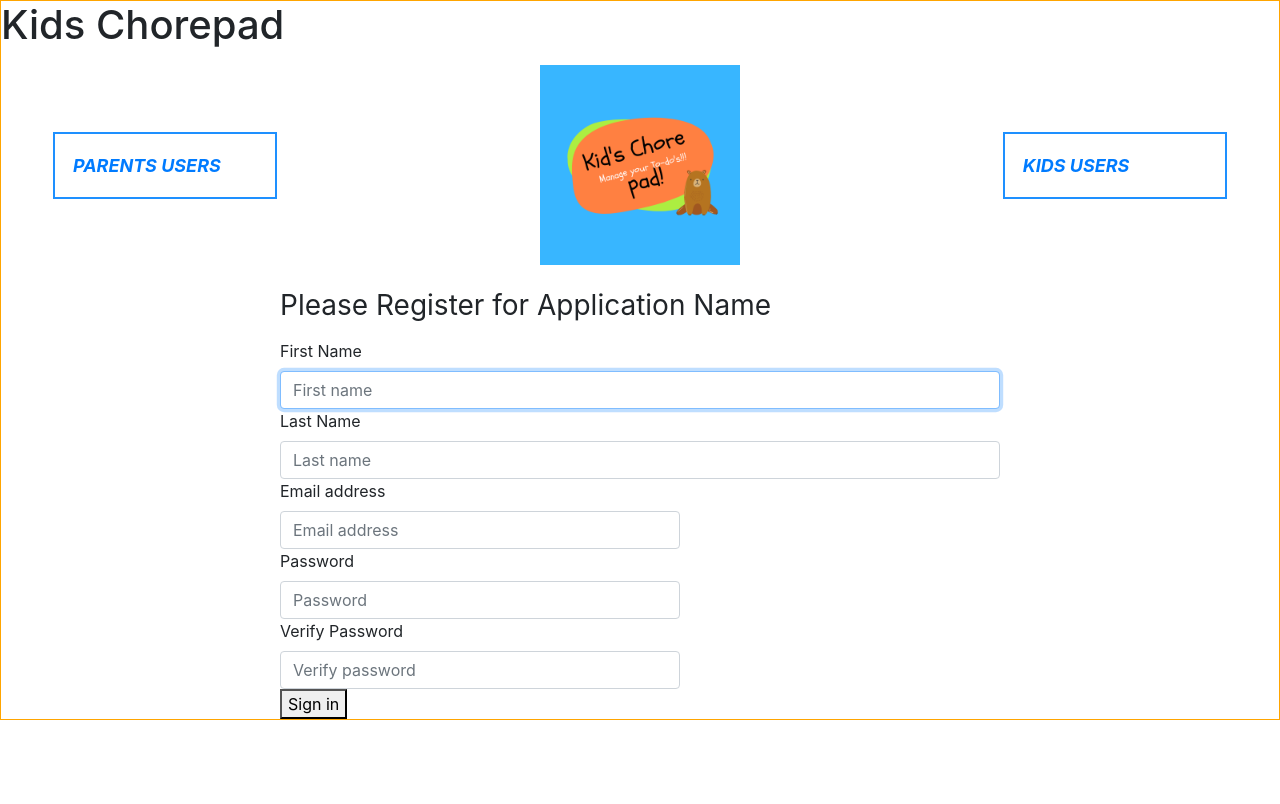
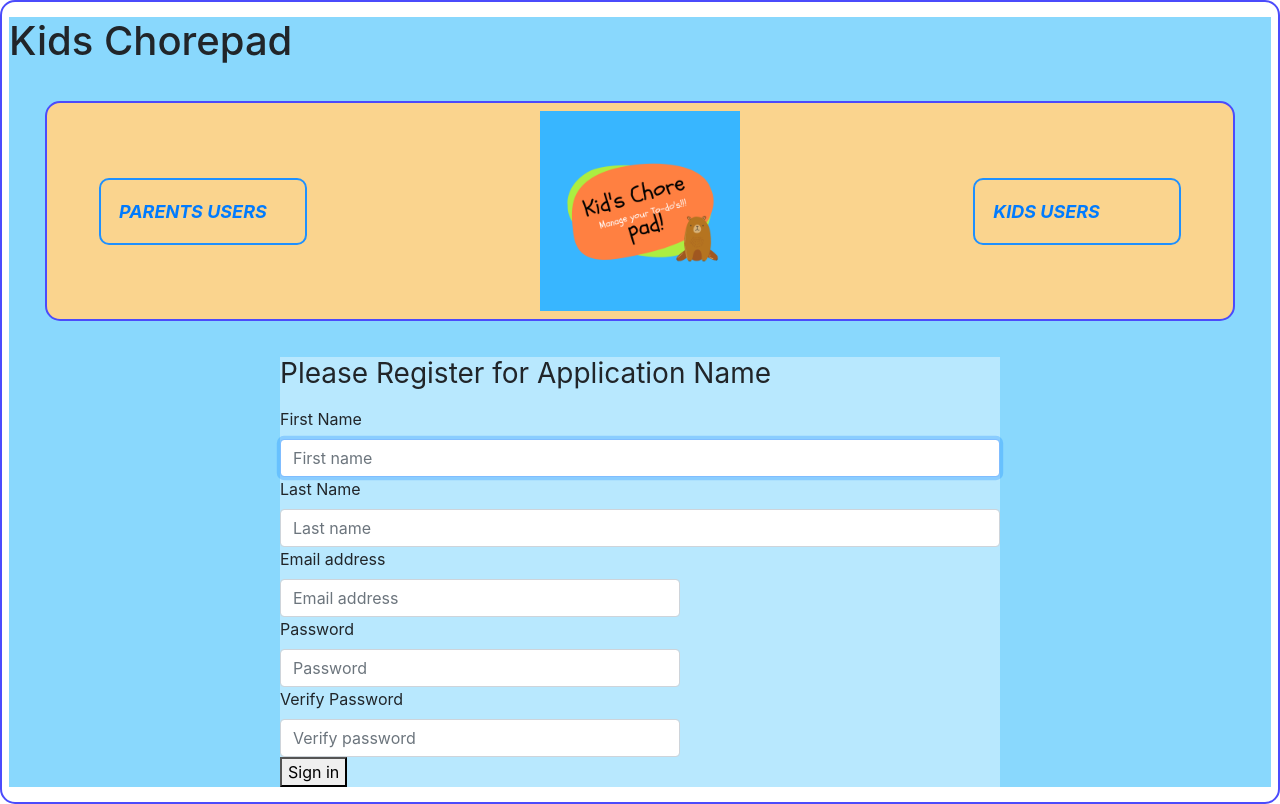
Before and after one commit to Suganya-dev/Frontend-CAPSTONE, a React (Create React App) app: page /register in a window 1280 px wide. Built offline with nearby package versions, Linux system fonts and the light colour scheme; sample sign-in values are in the browser's storage.

Commit message:
Added some styling stuffs

```diff
--- a/src/Activities/Activity.css
+++ b/src/Activities/Activity.css
@@ -11,7 +11,8 @@
       margin: 1em;
       padding: 1em;
       font-style: italic;
-      border: 1px solid goldenrod;
+      border: 1px solid dodgerblue;
+      border-radius: 10px 10px;
       background-color: rgb(9, 126, 165)210, 228)
   }
 
@@ -26,7 +27,7 @@
   }
 
   .activity{
-    background: rgb(122, 229, 236);
+    background: rgb(250, 212, 142)
   }
 
   .button{
--- a/src/App.css
+++ b/src/App.css
@@ -1,5 +1,6 @@
 .App {
   text-align: center;
+  background-color: yellow;
 }
 
 /* .App-logo {
--- a/src/KidsDashBoard/Kids.css
+++ b/src/KidsDashBoard/Kids.css
@@ -2,15 +2,16 @@
     display: flex;
     flex-wrap: wrap;
     justify-content: space-between;
-    border: 1px solid orange;
-    /* background-color: rgb(9, 126, 165) */
-  }
+    border: 1px solid dodgerblue;
+    border-radius: 15px 15px;
+    background: rgb(250, 212, 142)
+}
 
   .kid{
       flex-basis: 28%;
       margin: 1em;
       padding: 1em;
       font-size: large;
-      border: 1px solid goldenrod;
-      background-color: rgb(9, 126, 165)
-  }
+      border: 1px solid dodgerblue;
+      background: rgb(250, 212, 142)
+     }
--- a/src/KidsDashBoard/KidsDashBoard.js
+++ b/src/KidsDashBoard/KidsDashBoard.js
@@ -20,6 +20,7 @@ export const KidsDashBoard = () =>{
 
     return(
         <>
+
         <h2>Welcome to KidsChorePad </h2>
         {
          kids.map(K => {
--- a/src/Nav/NavBar.css
+++ b/src/Nav/NavBar.css
@@ -5,7 +5,11 @@
     font-size:large;
     font-weight: bold;
     font-style: italic;
-
+    border: 2px solid rgb(75, 75, 252);
+    border-radius: 15px 15px;
+    margin: 2em;
+    padding: 2em;
+    background: rgb(250, 212, 142)
    }
 
 .navbar__item {
@@ -14,6 +18,7 @@
     margin: 2em;
     padding: 1em;
     border: 2px solid dodgerblue;
+    border-radius: 10px 10px;
     font-style: italic;
 }
 
--- a/src/index.css
+++ b/src/index.css
@@ -1,14 +1,21 @@
 body {
-  margin: 0;
+  margin: 30% 30%;
   font-family: -apple-system, BlinkMacSystemFont, 'Segoe UI', 'Roboto', 'Oxygen',
     'Ubuntu', 'Cantarell', 'Fira Sans', 'Droid Sans', 'Helvetica Neue',
     sans-serif;
   -webkit-font-smoothing: antialiased;
   -moz-osx-font-smoothing: grayscale;
-  border: 1px solid orange;
-}
+  border: 2px solid rgb(75, 75, 252);
+  border-radius: 15px 15px;
+  margin: 10% 25%;
+  padding: 15px 7px;
+ }
 
 code {
   font-family: source-code-pro, Menlo, Monaco, Consolas, 'Courier New',
     monospace;
+    background: rgb(243, 199, 6);
 }
+#root{
+  background-color: rgb(137, 216, 253);
+}
--- a/src/parents/Parent.css
+++ b/src/parents/Parent.css
@@ -5,6 +5,7 @@
     padding: 1em;
     justify-content: space-between;
     border: 1px solid dodgerblue;
+    border-radius: 10px 10px;
     background: rgb(250, 212, 142)
   }
 
@@ -22,7 +23,7 @@
       margin: 1em;
       padding: 1em;
       justify-content: space-between;
-      font-size:large;
+      font-size:x-large;
       font-weight: bold;
       font-style: italic;
 
```
Also changed, not shown: api/database.json (+9 -1 lines).
